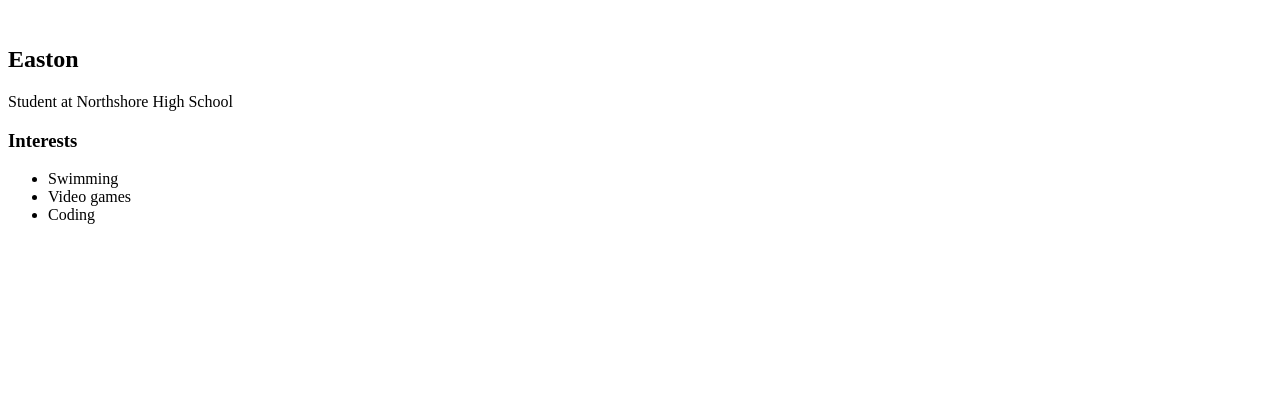
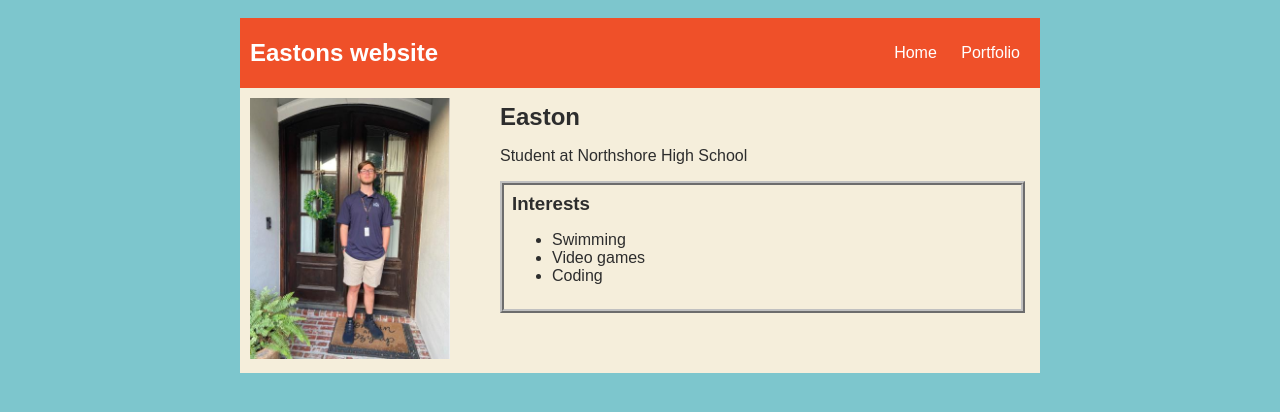
Before and after one commit to EastonWood7/EastonWood7.github.io, a plain HTML site: page index.html in a window 1280 px wide. Drawn offline with Linux system fonts and the light colour scheme.

Commit message:
finished index and portfolio

```diff
--- a/index.html
+++ b/index.html
@@ -1,30 +1,36 @@
-<!DOCTYPE HTML>
+<!DOCTYPE html>
 <html>
   <head>
     <title>Eastons website</title>
+    <link rel="stylesheet" href="style.css" />
   </head>
 
   <body>
-        <div>
+    <div id="all-contents">
+      <!-- All content goes here -->
       <nav>
-
+        <h1>Eastons website</h1>
+        <ul id="nav-ul">
+          <li class="nav-li"><a href="index.html">Home</a></li>
+          <li class="nav-li"><a href="portfolio.html">Portfolio</a></li>
+        </ul>
       </nav>
 
       <main>
         <!-- Sidebar section -->
-             <div>
-             <img scr="">
+        <div class="sidebar">
+          <img class="sidebar-img" src="images/profile_pic.png" />
         </div>
 
         <!-- Content section -->
-             <div>
+        <div class="content">
           <h2>Easton</h2>
           <p>Student at Northshore High School</p>
           <!--Interests section-->
-             <div>
+          <div id="interests">
             <h3>Interests</h3>
             <ul>
-                    <li>Swimming </li>
+              <li>Swimming</li>
               <li>Video games</li>
               <li>Coding</li>
             </ul>
--- a/style.css
+++ b/style.css
@@ -0,0 +1,88 @@
+body {
+    background: rgb(125, 198, 205);
+    color: rgb(45, 45, 45);
+    padding: 10px;
+    font-family: arial;
+}
+#all-contents {
+  max-width: 800px;
+    margin: auto;
+}
+
+/* navigation menu */
+nav {
+    background: rgb(239, 80, 41);
+   margin: 0 auto;
+    display: flex;
+    padding: 10px;
+}
+h1 {
+    display: flex;
+    align-items: center;
+    color: white;
+    flex: 1;
+    margin: 0;
+}
+#nav-ul {
+    list-style-image: none;
+}
+.nav-li {
+    display: inline-block;
+    padding: 0 10px;
+}
+a {
+    text-decoration: none;
+    color: #fff;
+}
+
+/* main container area beneath menu */
+main {
+    background: rgb(245, 238, 219);
+    display: flex;
+}
+.sidebar {
+    margin-right: 25px;
+    padding: 10px;
+}
+.sidebar-img {
+    width: 200px;
+}
+.content {
+    flex: 1;
+    padding: 15px;
+}
+
+/* portfolio styles */
+#interests {
+    border: 4px silver ridge;
+    padding: 8px;
+}
+
+h2, h3 {
+margin: 0px;
+}
+    /* portfolio styles */
+    .content h1 {
+    color: black;
+}
+
+#portfolio {
+    list-style-type: none;
+    padding-left: 0;
+}
+
+#portfolio li {
+    background: #fff;
+    padding: 10px;
+    border-radius: 10px;
+    margin-bottom: 10px;
+}
+
+#portfolio li:hover {
+    background: #eee;
+}
+
+#portfolio a {
+    text-decoration: none;
+    color: #454545;
+}
```
Also changed, not shown: portfolio.html (+43 -0 lines), images/profile pic2.webp (added), images/profile_pic.png (added). Lines whose indentation alone changed are shown as unchanged.
